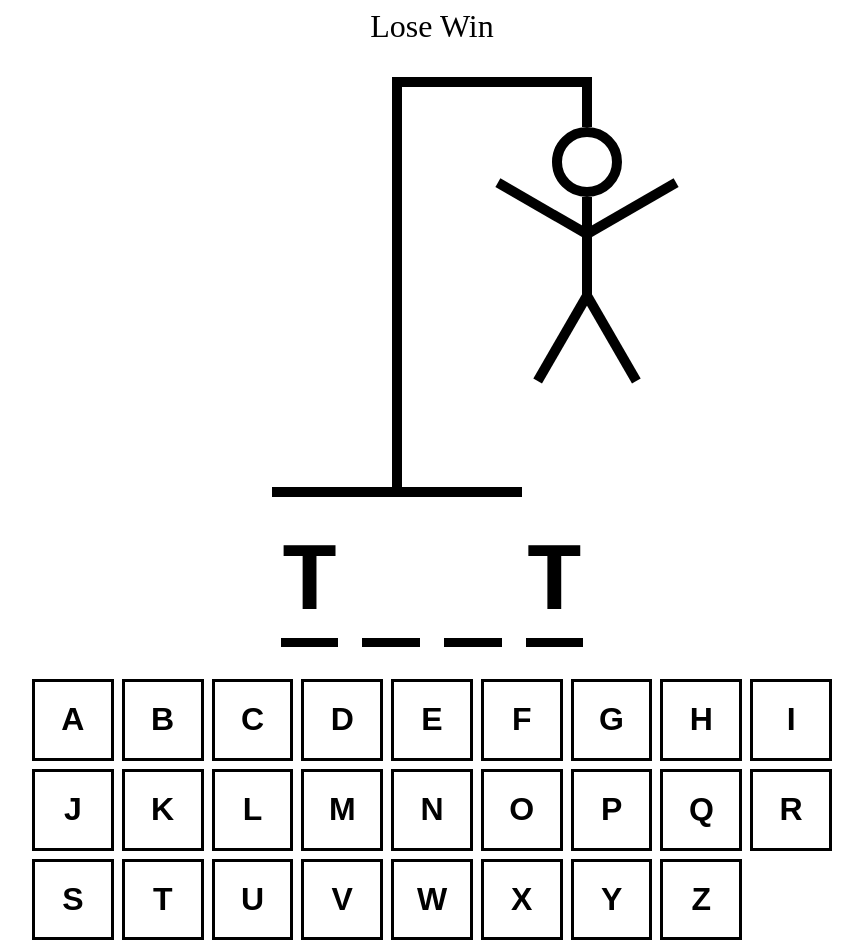
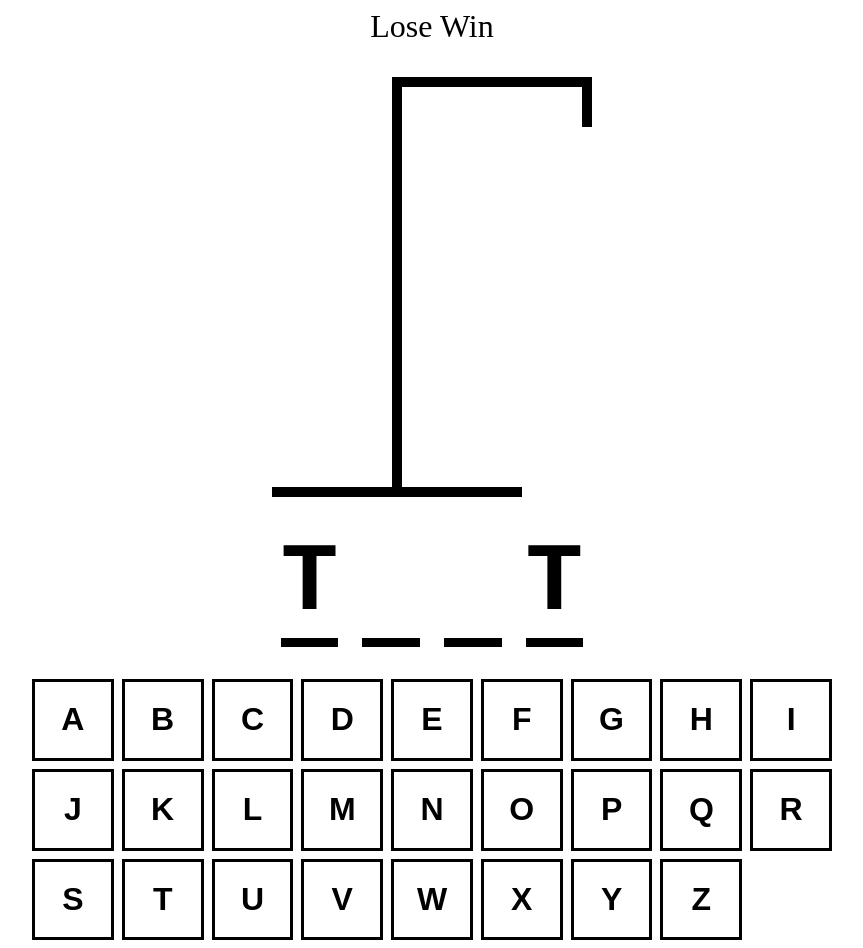
Before and after one commit to Michael-Hutchinson/hangman, a React (Vite) app: page / in a window 1280 px wide. Shown: the whole page, without its empty margins (208-1071 px from the left). Built offline with nearby package versions, Linux system fonts and the light colour scheme.

Commit message:
feat: create way to filter out the guessed letters

```diff
--- a/src/App.tsx
+++ b/src/App.tsx
@@ -7,6 +7,7 @@ import words from './wordList.json';
 function App() {
   const [wordToGuess, setWordToGuess] = useState(() => words[Math.floor(Math.random() * words.length)]);
   const [guessedLetters, setGuessedLetters] = useState<string[]>([]);
+  const incorrectLetters = guessedLetters.filter((letter) => !wordToGuess.includes(letter));
   return (
     <section
       style={{
@@ -19,7 +20,7 @@ function App() {
       }}
     >
       <div style={{ fontSize: '2rem', textAlign: 'center' }}>Lose Win</div>
-      <HangmanDrawing />
+      <HangmanDrawing numberOfGuesses={incorrectLetters.length} />
       <HangmanWord />
       <div style={{ alignSelf: 'stretch' }}>
         <Keyboard />
--- a/src/HangmanDrawing.tsx
+++ b/src/HangmanDrawing.tsx
@@ -1,6 +1,10 @@
 import React from 'react';
 
-function HangmanDrawing() {
+type HangmanDrawingProps = {
+  numberOfGuesses: number;
+};
+
+function HangmanDrawing({ numberOfGuesses }: HangmanDrawingProps) {
   const head = (
     <div
       style={{
@@ -82,14 +86,10 @@ function HangmanDrawing() {
       }}
     />
   );
+  const bodyParts = [head, body, rightArm, leftArm, rightLeg, leftLeg];
   return (
     <div style={{ position: 'relative' }}>
-      {head}
-      {body}
-      {rightArm}
-      {leftArm}
-      {rightLeg}
-      {leftLeg}
+      {bodyParts.slice(0, numberOfGuesses)}
       <div
         style={{
           height: '50px',
```
